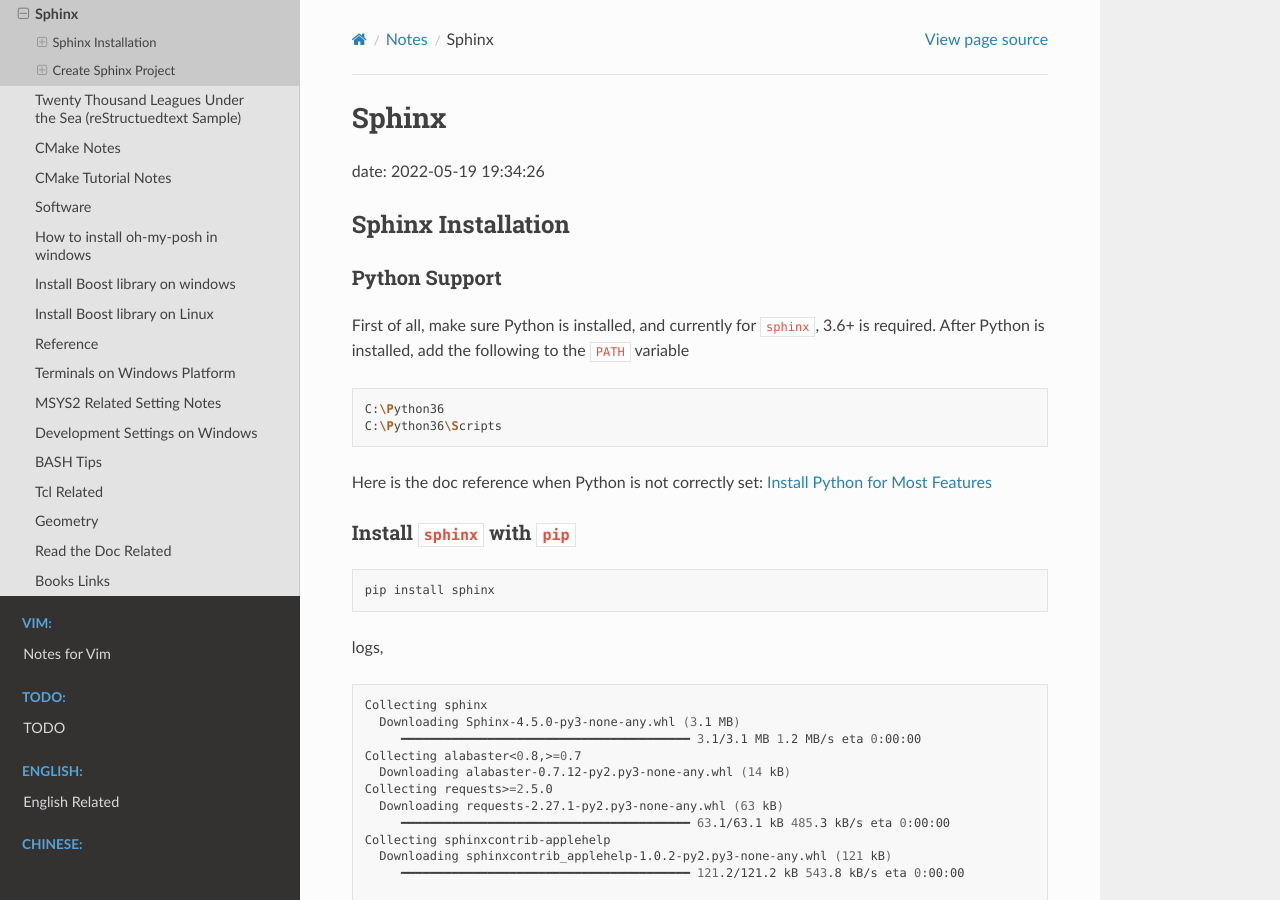
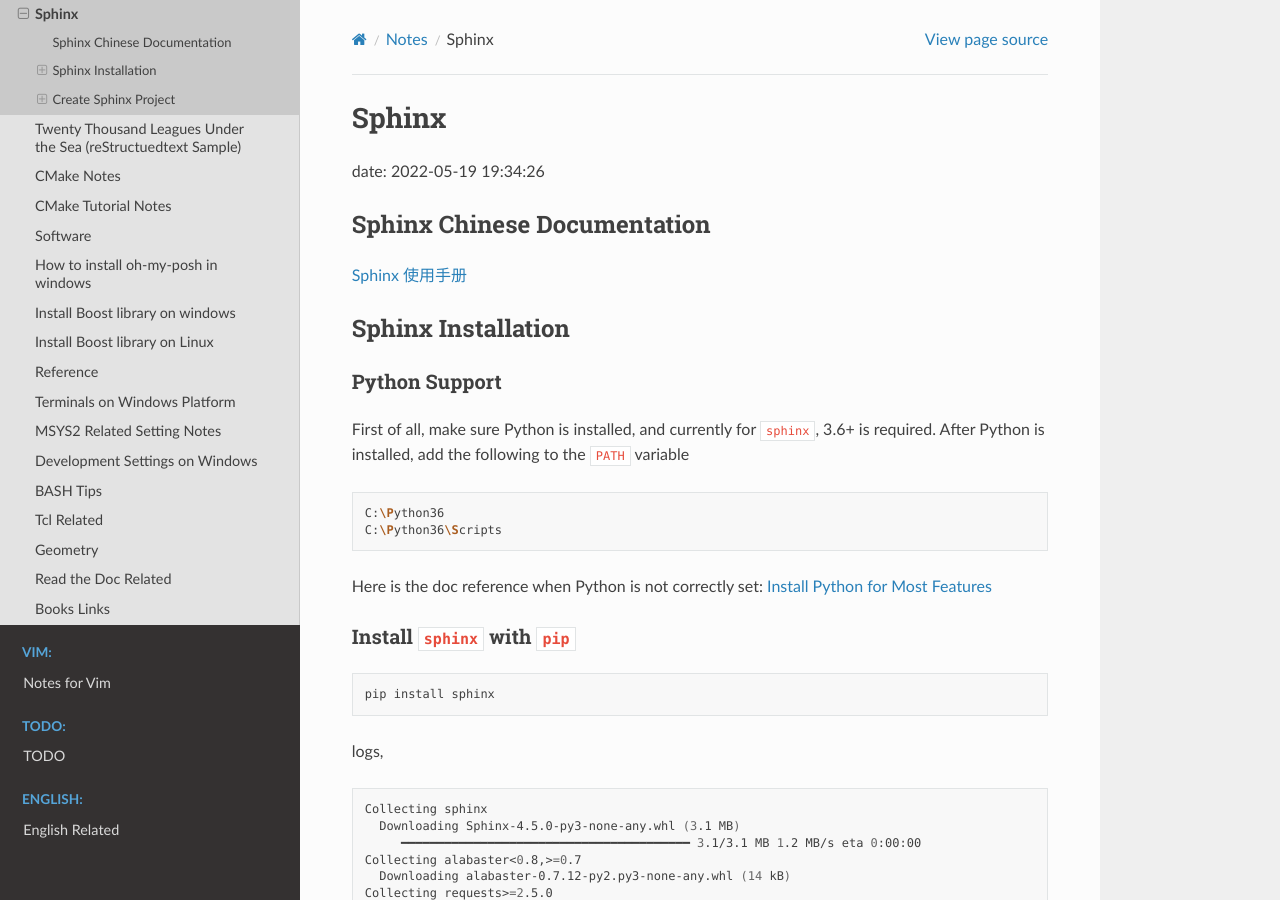
Before and after one commit to Pyrad/pyradnotes, a Sphinx documentation site: the page built from source/Notes/sphinxbasics.md, in a window 1280 px wide and 900 px high. Built offline with Sphinx 7.4.7 and the Read the Docs theme 2.0.0, drawn with Linux system fonts in a browser that asks for light colours.

Commit message:
Notes Sphinx documentation in Chinese

```diff
--- a/source/Notes/sphinxbasics.md
+++ b/source/Notes/sphinxbasics.md
@@ -1,6 +1,10 @@
 # Sphinx
 
 date: 2022-05-19 19:34:26
+
+## Sphinx Chinese Documentation
+
+[Sphinx 使用手册](https://zh-sphinx-doc.readthedocs.io/en/latest/#)
 
 
 ## Sphinx Installation
```
